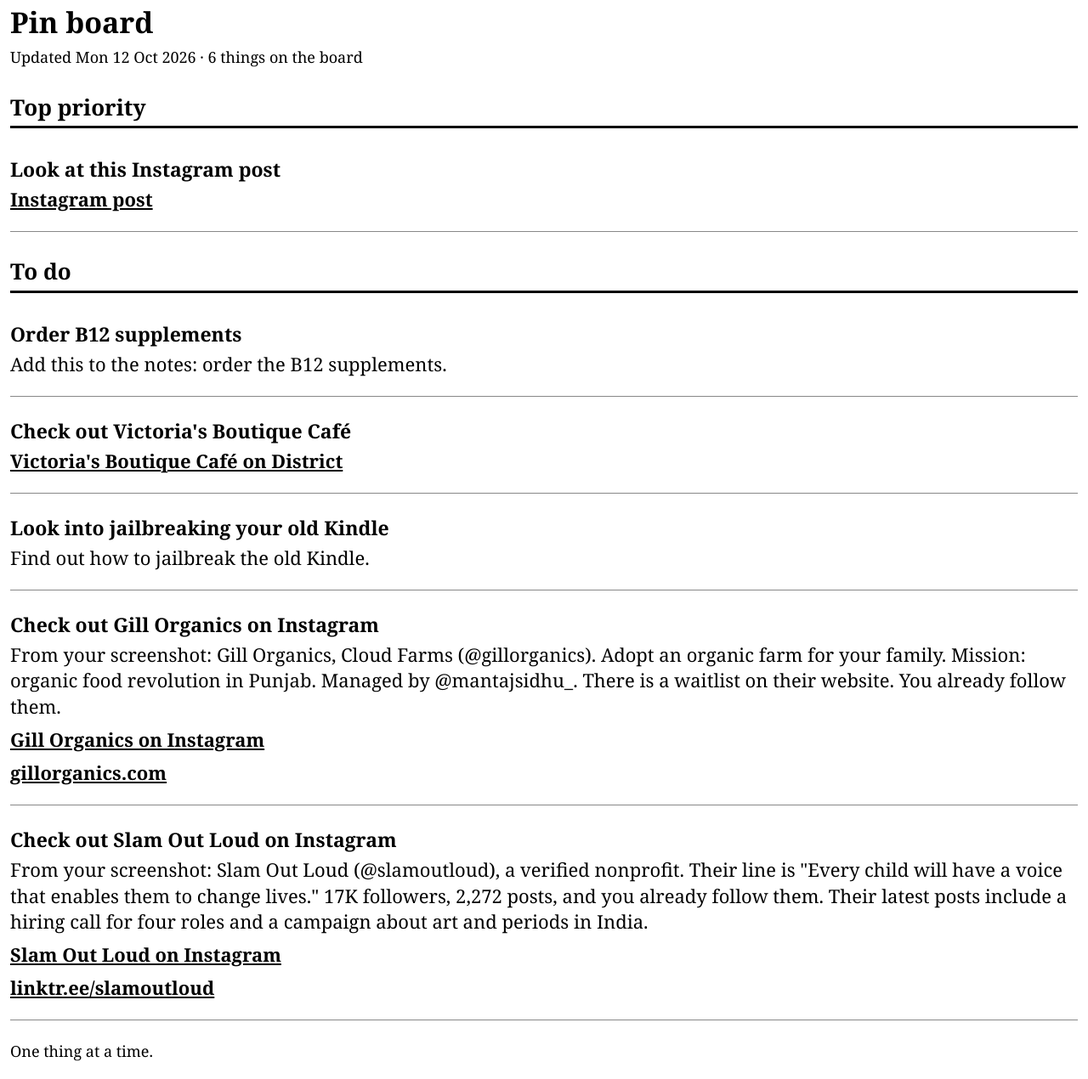
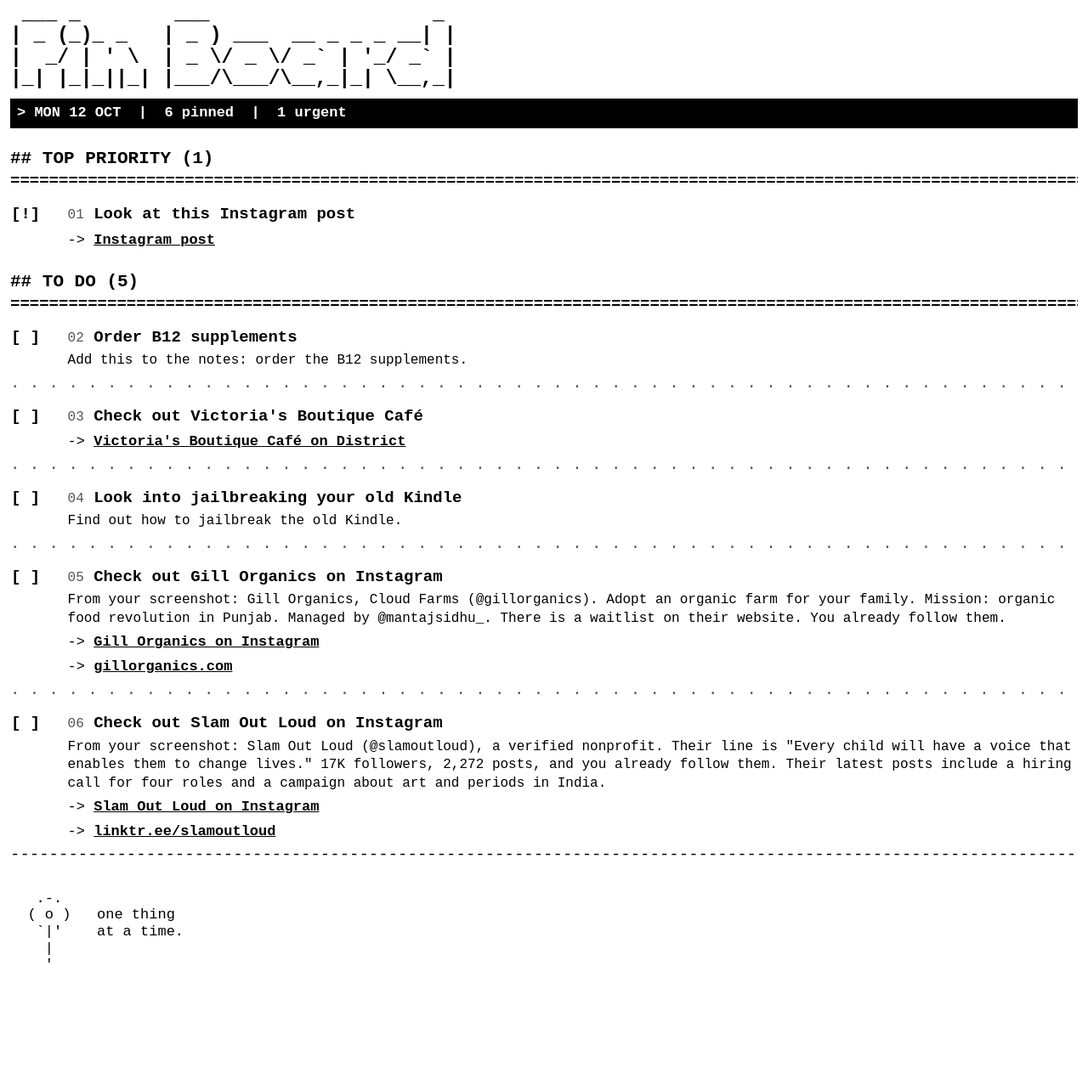
Before and after one commit to jeevanttt/pinboard, a plain HTML site: page index.html in a window 1280 px wide. Shown: the part 9-1279 px from the top of the page at 85% size. After the commit the page ends 1179 px from the top, so only its background shows below. Drawn offline with Linux system fonts and the light colour scheme.

Commit message:
Update index.html

```diff
--- a/index.html
+++ b/index.html
@@ -5,53 +5,51 @@
 <meta name="viewport" content="width=device-width, initial-scale=1">
 <title>Pin board</title>
 <style>
-body { margin: 0; padding: 12px; background: #fff; color: #000; font-family: Georgia, serif; font-size: 22px; line-height: 1.4; }
-h1 { font-size: 34px; margin: 0 0 4px 0; }
-h2 { font-size: 26px; margin: 28px 0 8px 0; padding-bottom: 4px; border-bottom: 3px solid #000; }
-h3 { font-size: 23px; margin: 18px 0 4px 0; }
-p { margin: 4px 0 8px 0; }
-.date { font-size: 18px; margin: 0 0 8px 0; }
-.note { padding: 6px 0 14px 0; border-bottom: 1px solid #888; }
-a { color: #000; text-decoration: underline; font-weight: bold; }
-.foot { margin-top: 24px; font-size: 18px; }
+body { margin: 0; padding: 10px 12px 24px 12px; background: #fff; color: #000;
+  font-family: "Courier New", Courier, monospace; font-size: 19px; line-height: 1.35; }
+pre { font-family: "Courier New", Courier, monospace; margin: 0; }
+.banner { font-size: 23px; line-height: 1.1; font-weight: bold; margin: 4px 0 10px 0; }
+.status { background: #000; color: #fff; padding: 6px 8px; font-weight: bold; font-size: 17px; }
+.rule { white-space: nowrap; overflow: hidden; margin: 0; }
+.head { margin: 22px 0 0 0; font-weight: bold; font-size: 21px; }
+.heavy { font-weight: bold; }
+.light { color: #555; }
+table.item { width: 100%; border-collapse: collapse; margin: 12px 0 2px 0; }
+td.box { width: 3.4em; vertical-align: top; font-weight: bold; white-space: nowrap; }
+td.body { vertical-align: top; }
+.num { color: #555; font-size: 16px; }
+.title { font-weight: bold; }
+.desc { font-size: 16px; line-height: 1.35; margin: 4px 0 0 0; }
+.link { margin: 6px 0 0 0; font-size: 17px; }
+a { color: #000; font-weight: bold; text-decoration: underline; }
+.foot { margin: 28px 0 0 0; font-size: 17px; line-height: 1.15; }
 </style>
 </head>
 <body>
-<h1>Pin board</h1>
-<p class="date">Updated Mon 12 Oct 2026 &middot; 6 things on the board</p>
-
-<h2>Top priority</h2>
-<div class="note">
-<h3>Look at this Instagram post</h3>
-<p><a href="https://www.instagram.com/p/DeJdvW3omrJ/?rpxt=YXdrdHI5ZXNoZm56">Instagram post</a></p>
-</div>
-
-<h2>To do</h2>
-<div class="note">
-<h3>Order B12 supplements</h3>
-<p>Add this to the notes: order the B12 supplements.</p>
-</div>
-<div class="note">
-<h3>Check out Victoria's Boutique Caf&eacute;</h3>
-<p><a href="https://link.district.in/DSTRKT/fy6psr7m">Victoria's Boutique Caf&eacute; on District</a></p>
-</div>
-<div class="note">
-<h3>Look into jailbreaking your old Kindle</h3>
-<p>Find out how to jailbreak the old Kindle.</p>
-</div>
-<div class="note">
-<h3>Check out Gill Organics on Instagram</h3>
-<p>From your screenshot: Gill Organics, Cloud Farms (@gillorganics). Adopt an organic farm for your family. Mission: organic food revolution in Punjab. Managed by @mantajsidhu_. There is a waitlist on their website. You already follow them.</p>
-<p><a href="https://www.instagram.com/gillorganics/">Gill Organics on Instagram</a></p>
-<p><a href="https://www.gillorganics.com">gillorganics.com</a></p>
-</div>
-<div class="note">
-<h3>Check out Slam Out Loud on Instagram</h3>
-<p>From your screenshot: Slam Out Loud (@slamoutloud), a verified nonprofit. Their line is "Every child will have a voice that enables them to change lives." 17K followers, 2,272 posts, and you already follow them. Their latest posts include a hiring call for four roles and a campaign about art and periods in India.</p>
-<p><a href="https://www.instagram.com/slamoutloud/">Slam Out Loud on Instagram</a></p>
-<p><a href="https://linktr.ee/slamoutloud">linktr.ee/slamoutloud</a></p>
-</div>
-
-<p class="foot">One thing at a time.</p>
+<pre class="banner"> ___ _        ___                   _
+| _ (_)_ _   | _ ) ___  __ _ _ _ __| |
+|  _/ | &#x27; \  | _ \/ _ \/ _` | &#x27;_/ _` |
+|_| |_|_||_| |___/\___/\__,_|_| \__,_|</pre>
+<div class="status">&gt; MON 12 OCT &nbsp;|&nbsp; 6 pinned &nbsp;|&nbsp; 1 urgent</div>
+<p class="head">## TOP PRIORITY (1)</p>
+<p class="rule heavy">========================================================================================================================</p>
+<table class="item"><tr><td class="box">[!]</td><td class="body"><span class="num">01</span> <span class="title">Look at this Instagram post</span><p class="link">-&gt; <a href="https://www.instagram.com/p/DeJdvW3omrJ/?rpxt=YXdrdHI5ZXNoZm56">Instagram post</a></p></td></tr></table>
+<p class="head">## TO DO (5)</p>
+<p class="rule heavy">========================================================================================================================</p>
+<table class="item"><tr><td class="box">[ ]</td><td class="body"><span class="num">02</span> <span class="title">Order B12 supplements</span><p class="desc">Add this to the notes: order the B12 supplements.</p></td></tr></table>
+<p class="rule light">. . . . . . . . . . . . . . . . . . . . . . . . . . . . . . . . . . . . . . . . . . . . . . . . . . . . . . . . . . . . . . . . . . . . . . . . . . . . . . . . . . . . . . . . . . . . . . . . . . . . . . . . . . . . . . . . . . . . . . . . </p>
+<table class="item"><tr><td class="box">[ ]</td><td class="body"><span class="num">03</span> <span class="title">Check out Victoria&#x27;s Boutique Café</span><p class="link">-&gt; <a href="https://link.district.in/DSTRKT/fy6psr7m">Victoria&#x27;s Boutique Café on District</a></p></td></tr></table>
+<p class="rule light">. . . . . . . . . . . . . . . . . . . . . . . . . . . . . . . . . . . . . . . . . . . . . . . . . . . . . . . . . . . . . . . . . . . . . . . . . . . . . . . . . . . . . . . . . . . . . . . . . . . . . . . . . . . . . . . . . . . . . . . . </p>
+<table class="item"><tr><td class="box">[ ]</td><td class="body"><span class="num">04</span> <span class="title">Look into jailbreaking your old Kindle</span><p class="desc">Find out how to jailbreak the old Kindle.</p></td></tr></table>
+<p class="rule light">. . . . . . . . . . . . . . . . . . . . . . . . . . . . . . . . . . . . . . . . . . . . . . . . . . . . . . . . . . . . . . . . . . . . . . . . . . . . . . . . . . . . . . . . . . . . . . . . . . . . . . . . . . . . . . . . . . . . . . . . </p>
+<table class="item"><tr><td class="box">[ ]</td><td class="body"><span class="num">05</span> <span class="title">Check out Gill Organics on Instagram</span><p class="desc">From your screenshot: Gill Organics, Cloud Farms (@gillorganics). Adopt an organic farm for your family. Mission: organic food revolution in Punjab. Managed by @mantajsidhu_. There is a waitlist on their website. You already follow them.</p><p class="link">-&gt; <a href="https://www.instagram.com/gillorganics/">Gill Organics on Instagram</a></p><p class="link">-&gt; <a href="https://www.gillorganics.com">gillorganics.com</a></p></td></tr></table>
+<p class="rule light">. . . . . . . . . . . . . . . . . . . . . . . . . . . . . . . . . . . . . . . . . . . . . . . . . . . . . . . . . . . . . . . . . . . . . . . . . . . . . . . . . . . . . . . . . . . . . . . . . . . . . . . . . . . . . . . . . . . . . . . . </p>
+<table class="item"><tr><td class="box">[ ]</td><td class="body"><span class="num">06</span> <span class="title">Check out Slam Out Loud on Instagram</span><p class="desc">From your screenshot: Slam Out Loud (@slamoutloud), a verified nonprofit. Their line is &quot;Every child will have a voice that enables them to change lives.&quot; 17K followers, 2,272 posts, and you already follow them. Their latest posts include a hiring call for four roles and a campaign about art and periods in India.</p><p class="link">-&gt; <a href="https://www.instagram.com/slamoutloud/">Slam Out Loud on Instagram</a></p><p class="link">-&gt; <a href="https://linktr.ee/slamoutloud">linktr.ee/slamoutloud</a></p></td></tr></table>
+<p class="rule ">------------------------------------------------------------------------------------------------------------------------</p>
+<pre class="foot">   .-.
+  ( o )   one thing
+   `|&#x27;    at a time.
+    |
+    &#x27;</pre>
 </body>
 </html>
```
